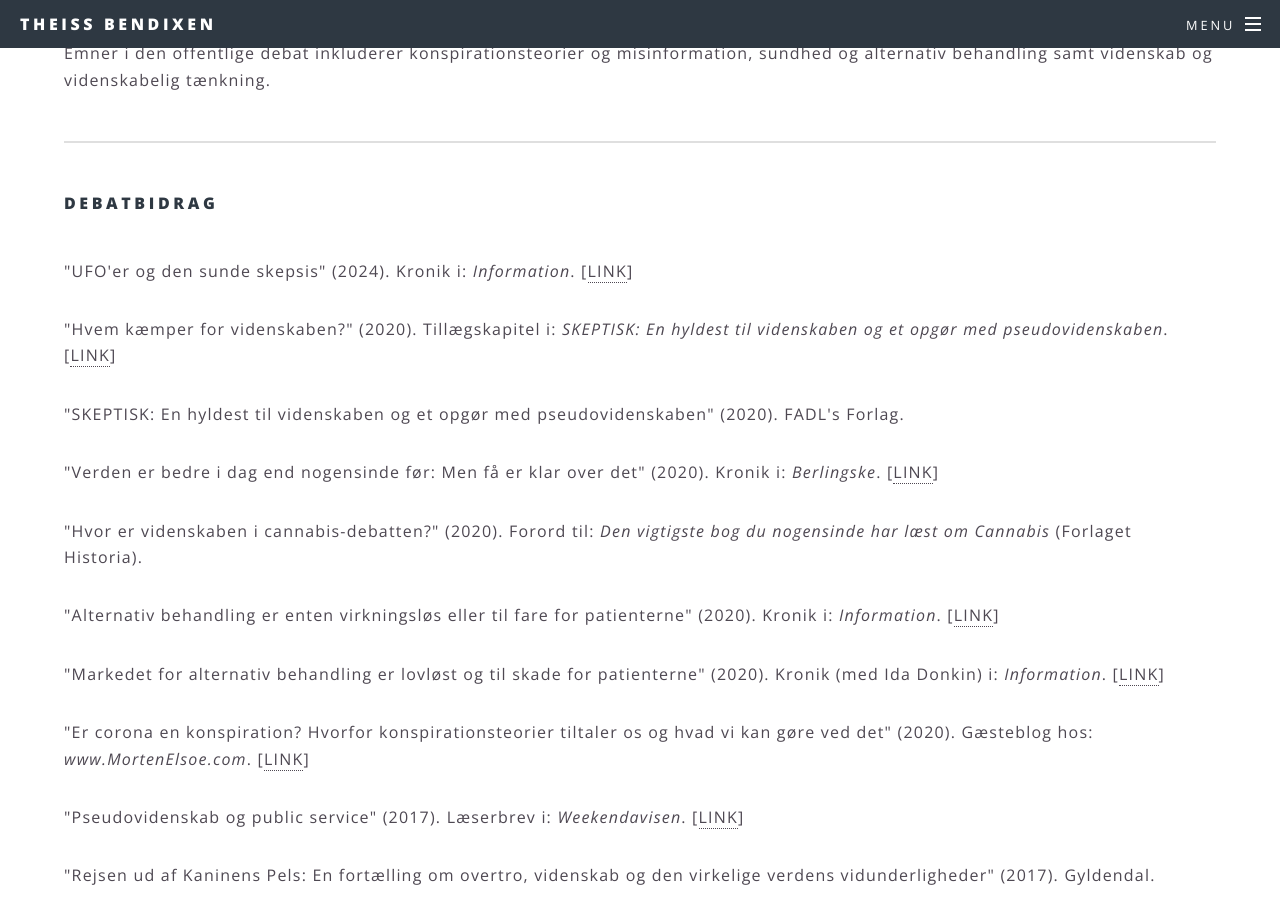
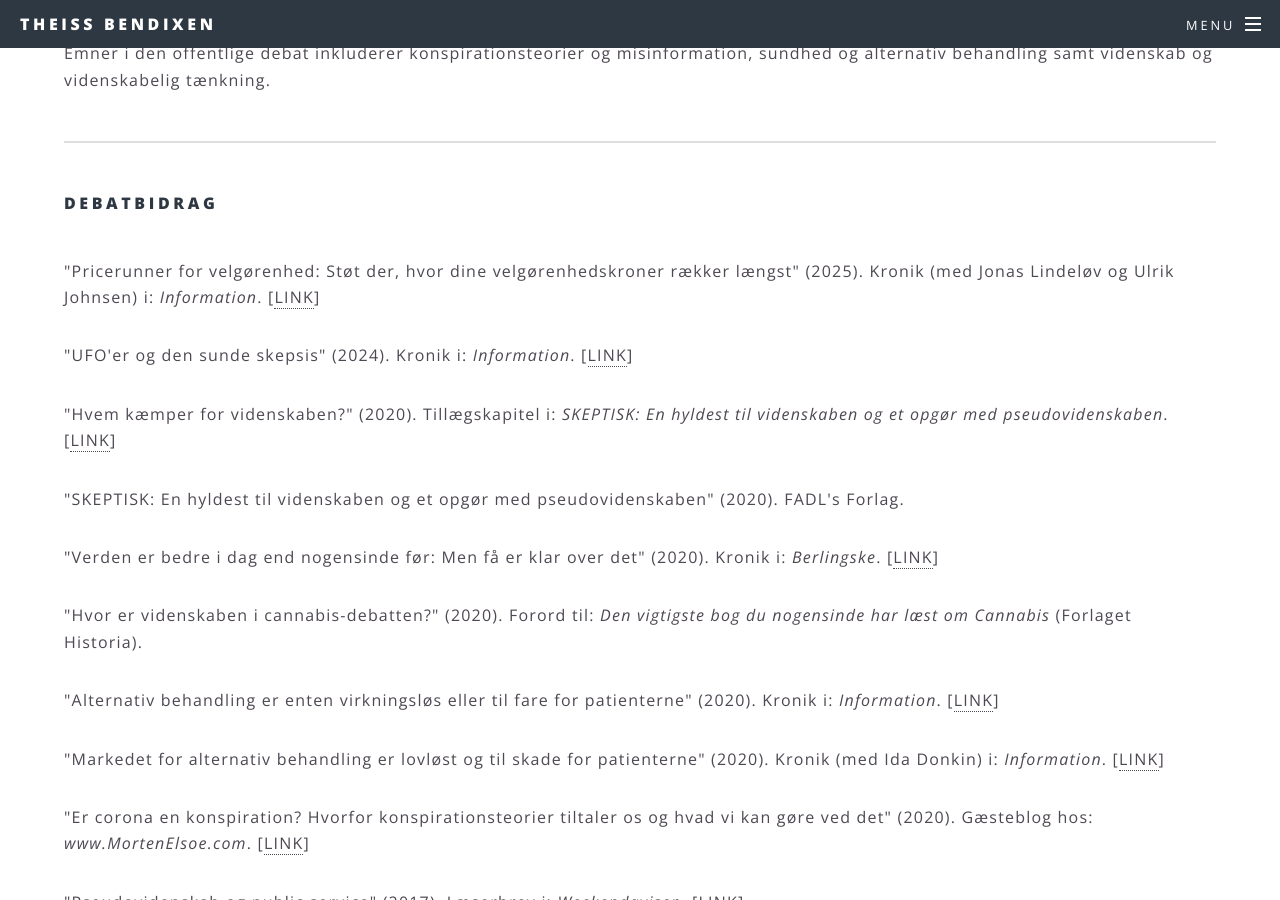
Before and after one commit to tbendixen/tbendixen.github.io.dk, a Jekyll site: the page built from formidling.html, in a window 1280 px wide and 900 px high, scrolled down 450 px. Built offline with Jekyll 4.4.1, drawn with Linux system fonts in a browser that asks for light colours.

Commit message:
add op-ed

```diff
--- a/formidling.html
+++ b/formidling.html
@@ -9,6 +9,8 @@ title: Formidling
 				<hr />
 			<h4>Debatbidrag</h4>
 				<br />
+				<p>"Pricerunner for velgørenhed: Støt der, hvor dine velgørenhedskroner rækker længst" (2025).
+					Kronik (med Jonas Lindeløv og Ulrik Johnsen) i: <i>Information</i>. [<a href="https://www.information.dk/debat/2025/01/stoet-dine-velgoerenhedskroner-raekker-laengst-frem-formaalet-frister">LINK</a>]</p>
 				 <p>"UFO'er og den sunde skepsis" (2024).
 					Kronik i: <i>Information</i>. [<a href="https://www.information.dk/debat/2024/01/naar-snakken-falder-paa-ufoer-faar-fantasien-ofte-fuldstaendigt-frit-loeb?kupon=eyJpYXQiOjE3MDY1NTY3ODksInN1YiI6IjUwOTk1Nzo4MTI2NTEifQ.3zB4aD-rcf0L81LJAyPRYg">LINK</a>]</p>
 				<p>"Hvem kæmper for videnskaben?" (2020).
```
